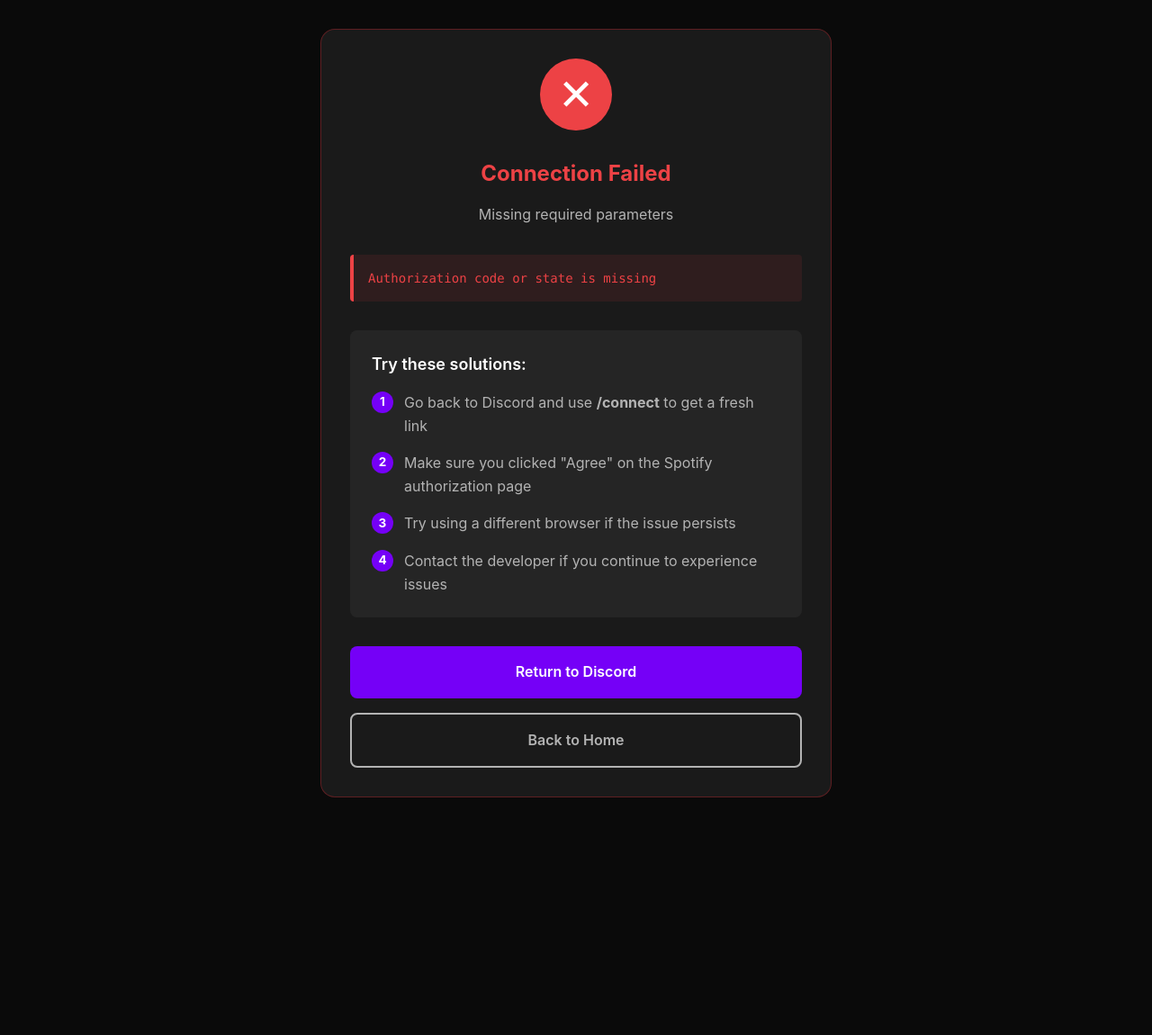
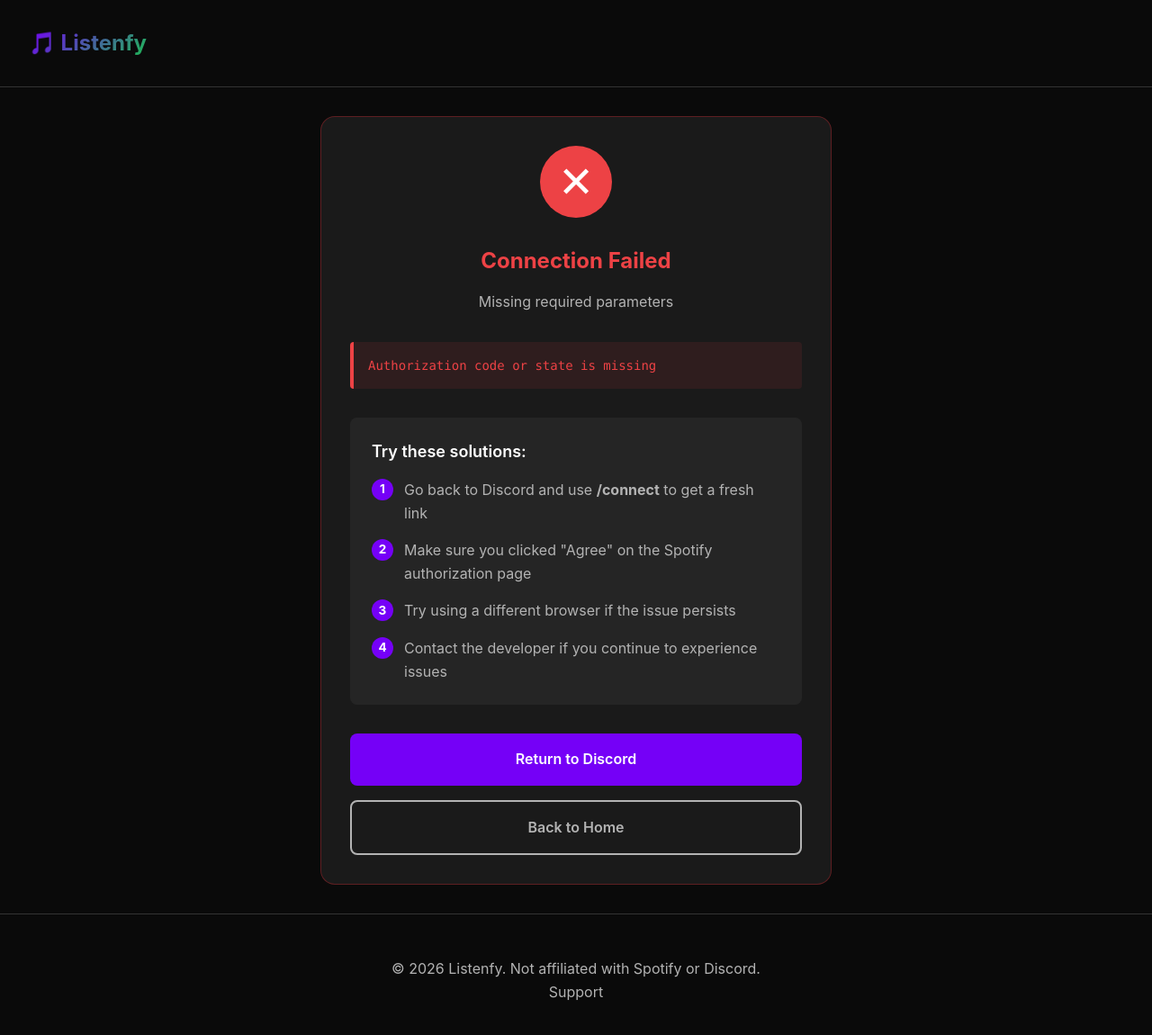
Before and after one commit to henrychris/listenfy-web, a SvelteKit app: page /callback in a window 1280 px wide. Shown: the top 1150 px of the page at 90% size. Before the commit the page ends 918 px from the top, so only its background shows below. Built offline with nearby package versions, Linux system fonts and the light colour scheme; no server answers.

Commit message:
move header and footer to layout

```diff
--- a/src/routes/+layout.svelte
+++ b/src/routes/+layout.svelte
@@ -1,7 +1,11 @@
 <script lang="ts">
+	import Footer from '$lib/components/Footer.svelte';
+	import Header from '$lib/components/Header.svelte';
 	import './layout.css';
 
 	let { children } = $props();
 </script>
 
+<Header />
 {@render children()}
+<Footer />
--- a/src/routes/+page.svelte
+++ b/src/routes/+page.svelte
@@ -1,10 +1,8 @@
 <script lang="ts">
-	import Header from '$lib/components/Header.svelte';
 	import Hero from '$lib/components/Hero.svelte';
 	import Features from '$lib/components/Features.svelte';
 	import HowItWorks from '$lib/components/HowItWorks.svelte';
 	import Commands from '$lib/components/Commands.svelte';
-	import Footer from '$lib/components/Footer.svelte';
 </script>
 
 <svelte:head>
@@ -15,11 +13,9 @@
 	/>
 </svelte:head>
 
-<Header />
 <main class="flex flex-col gap-4">
 	<Hero />
 	<Features />
 	<HowItWorks />
 	<Commands />
 </main>
-<Footer />
```
